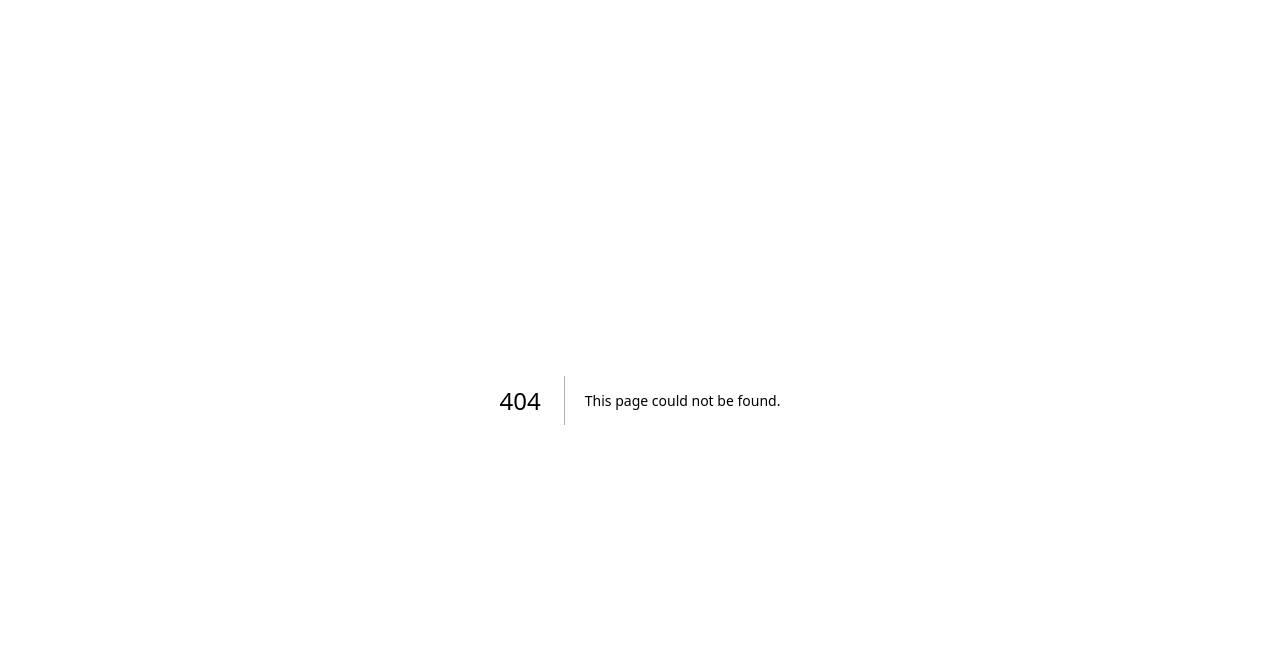
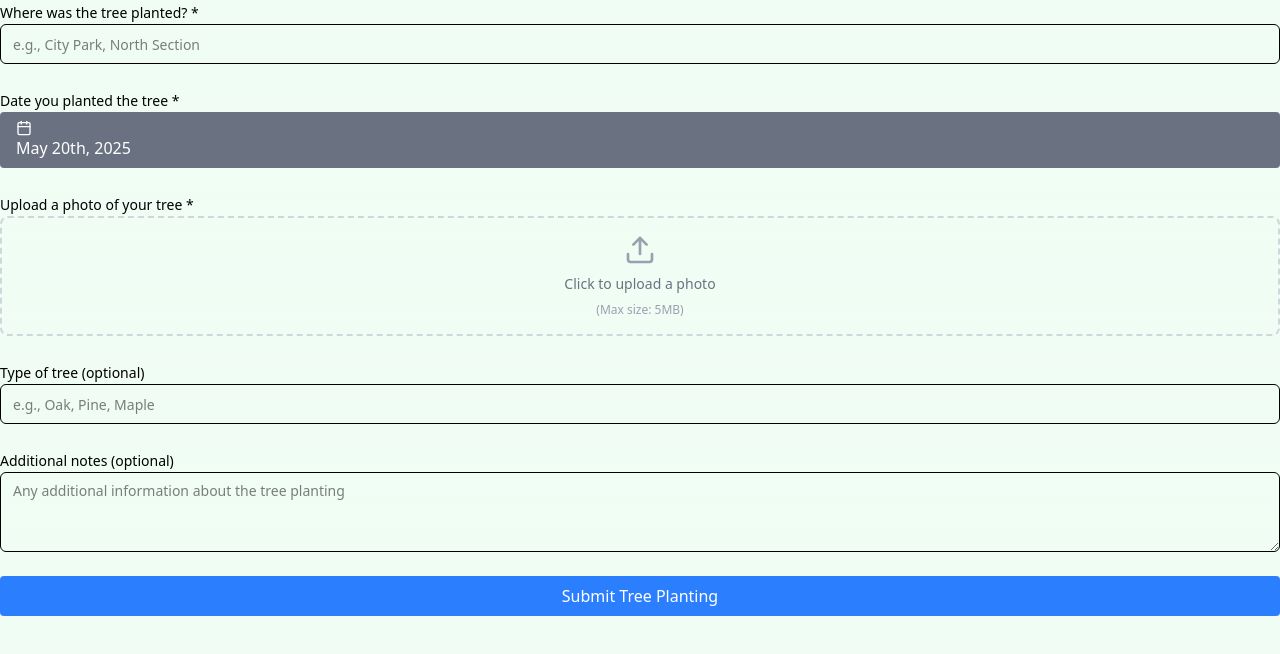
Before and after one commit to code-differently/25q1-team4, a Next.js app in the folder branchout/: page /plant-tree in a window 1280 px wide. Before the commit this address had no page. Shown: the top 654 px of the page. Built offline with nearby package versions, Linux system fonts and the light colour scheme.

Commit message:
feat: created plant a tree page (#58)
* feat: add plant a tree page to the website

* feat: add plant a tree page to the website

```diff
--- a/branchout/package.json
+++ b/branchout/package.json
@@ -14,16 +14,19 @@
     "@radix-ui/react-popover": "^1.1.13",
     "@radix-ui/react-select": "^2.2.4",
     "class-variance-authority": "^0.7.1",
+    "date-fns": "^4.1.0",
     "firebase": "^11.7.3",
     "firebase-tools": "^14.3.1",
     "lucide-react": "^0.511.0",
     "next": "15.3.2",
     "react": "^19.0.0",
+    "react-day-picker": "^9.7.0",
     "react-dom": "^19.0.0",
     "react-firebase-hooks": "^5.1.1",
     "react-icons": "^5.5.0",
     "react-router-dom": "^7.6.0",
-    "sonner": "^1.0.0"
+    "sonner": "^1.0.0",
+    "tailwind-merge": "^3.3.0"
   },
   "devDependencies": {
     "@eslint/eslintrc": "^3",
--- a/branchout/src/app/page.tsx
+++ b/branchout/src/app/page.tsx
@@ -45,16 +45,16 @@
             <Link href="#" className="text-sm font-medium hover:text-green-600 transition-colors">
               Donate
             </Link>
-            <Link href="#" className="text-sm font-medium hover:text-green-600 transition-colors">
+            <Link href="/about" className="text-sm font-medium hover:text-green-600 transition-colors">
               About
             </Link>
-            <Link href="#" className="text-sm font-medium hover:text-green-600 transition-colors">
+            <Link href="" className="text-sm font-medium hover:text-green-600 transition-colors">
               Learn More
             </Link>
-            <Link href="#" className="text-sm font-medium hover:text-green-600 transition-colors">
+            <Link href="tree-finder" className="text-sm font-medium hover:text-green-600 transition-colors">
               Map
             </Link>
-            <Link href="#" className="text-sm font-medium hover:text-green-600 transition-colors">
+            <Link href="/profile" className="text-sm font-medium hover:text-green-600 transition-colors">
               Profile
             </Link>
           </nav>
@@ -63,10 +63,12 @@
               <User className="mr-2 h-4 w-4" />
               Sign In
             </button>
+            <Link href="/plant-tree">
             <button className="h-9 px-4 py-2 text-sm font-medium rounded-md bg-green-600 text-white hover:bg-green-700 transition-colors flex items-center justify-center">
               <Plus className="mr-2 h-4 w-4" />
               Plant a Tree
             </button>
+            </Link>
           </div>
         </div>
       </header>
--- /dev/null
+++ b/branchout/src/app/plant-tree/page.tsx
@@ -0,0 +1,14 @@
+"use client"
+
+import { GiTreeBranch } from "react-icons/gi";
+import Link from "next/link";
+import { Leaf } from "lucide-react";
+import { useState } from "react";
+import PlantForm from "@/components/plant-form";
+
+export default function PlantFormPage({ children }: { children: React.ReactNode }) {
+    return (
+        <PlantForm/>
+    )
+}
+//end of file
```
Also changed, not shown: 1 other file (tests, documents, lock files or other folders).
